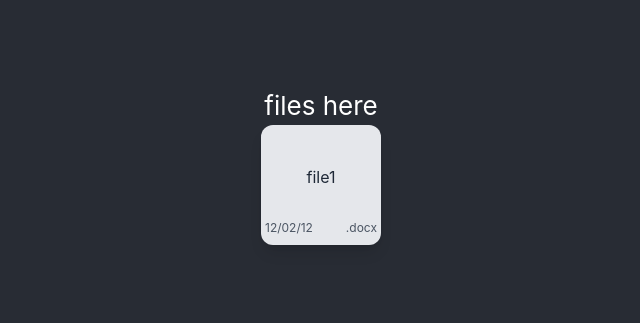
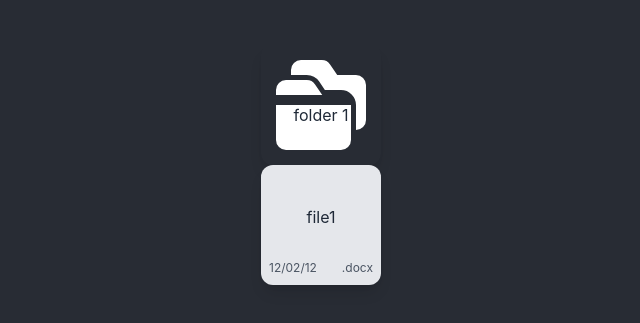
Before and after one commit to Braulin96/Folder_task, a React (Create React App) app: page / in a window 1280 px wide. Shown: the part 235-558 px from the top of the page, without its empty margins (319-959 px from the left). Built offline with nearby package versions, Linux system fonts and the light colour scheme.

Commit message:
created a folder component

```diff
--- a/src/App.tsx
+++ b/src/App.tsx
@@ -1,12 +1,22 @@
 import "./App.css";
 
-import Files from "./components/Files";
+import Files from "./components/Files/Files";
+import Folder from "./components/Folder/Folder";
 
 function App() {
   return (
     <div className="App">
       <header className="App-header">
-        <Files name="file1" fileType=".docx" dateAdded="12/02/12" />
+        <Folder
+          name="folder 1"
+          onClick={() => console.log("clicked in folder")}
+        />
+        <Files
+          name="file1"
+          fileType=".docx"
+          dateAdded="12/02/12"
+          onClick={() => console.log("clicked")}
+        />
       </header>
     </div>
   );
--- a/src/components/Files.tsx
+++ b/src/components/Files/Files.tsx
@@ -8,13 +8,12 @@ type Props = {
 const Files = ({ fileType, name, dateAdded, onClick }: Props) => {
   return (
     <div>
-      <p>files here</p>
       <div
         onClick={onClick}
         aria-label="file"
         className="bg-gray-200 size-[120px] rounded-[12px] shadow-lg flex flex-col items-center justify-center">
-        <p className="text-gray-800 text-[16px]  mt-[40px]">{name}</p>
-        <div className="flex justify-between  w-full mt-auto mb-[8px] px-[4px]">
+        <p className="text-gray-800 text-[16px] mt-[40px]">{name}</p>
+        <div className="flex justify-between  w-full mt-auto mb-[8px] px-[8px]">
           <p className="text-gray-600 text-[12px]">{dateAdded}</p>
           <p className="text-gray-600 text-[12px]">{fileType}</p>
         </div>
--- /dev/null
+++ b/src/components/Folder/Folder.tsx
@@ -0,0 +1,24 @@
+import FolderBackground from "../../assets/icons/folder.svg";
+
+type Props = {
+  name?: string;
+  onClick?: () => void;
+};
+
+const Folder = ({ name, onClick }: Props) => {
+  return (
+    <button
+      onClick={onClick}
+      aria-label="folder"
+      className="size-[120px] rounded-[12px] shadow-lg"
+      style={{
+        backgroundImage: `url(${FolderBackground})`,
+        backgroundSize: "cover",
+        backgroundPosition: "center",
+      }}>
+      <p className="text-gray-800 text-[16px] mt-[20px]"> {name}</p>
+    </button>
+  );
+};
+
+export default Folder;
```
Also changed, not shown: src/assets/icons/folder.svg (added).
